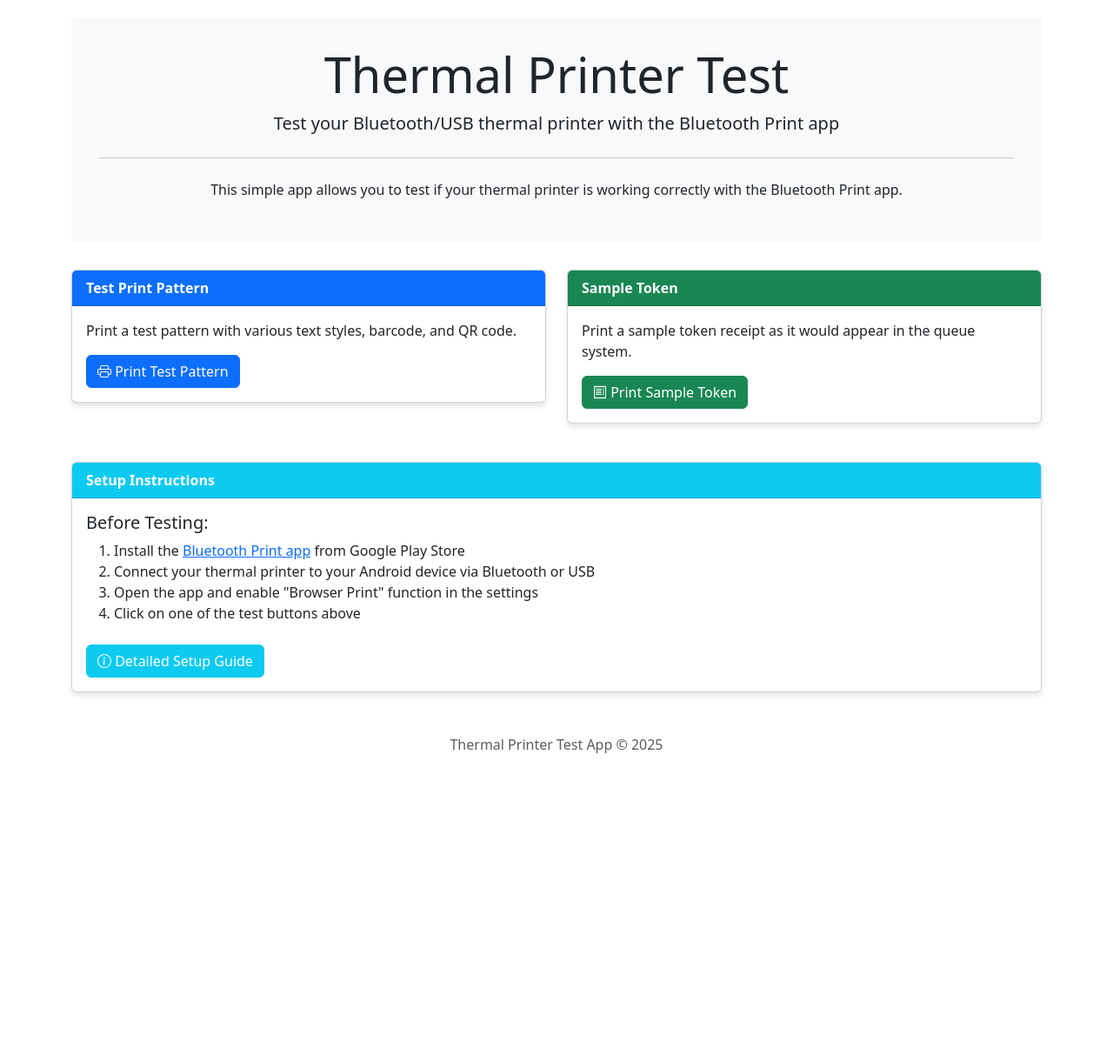
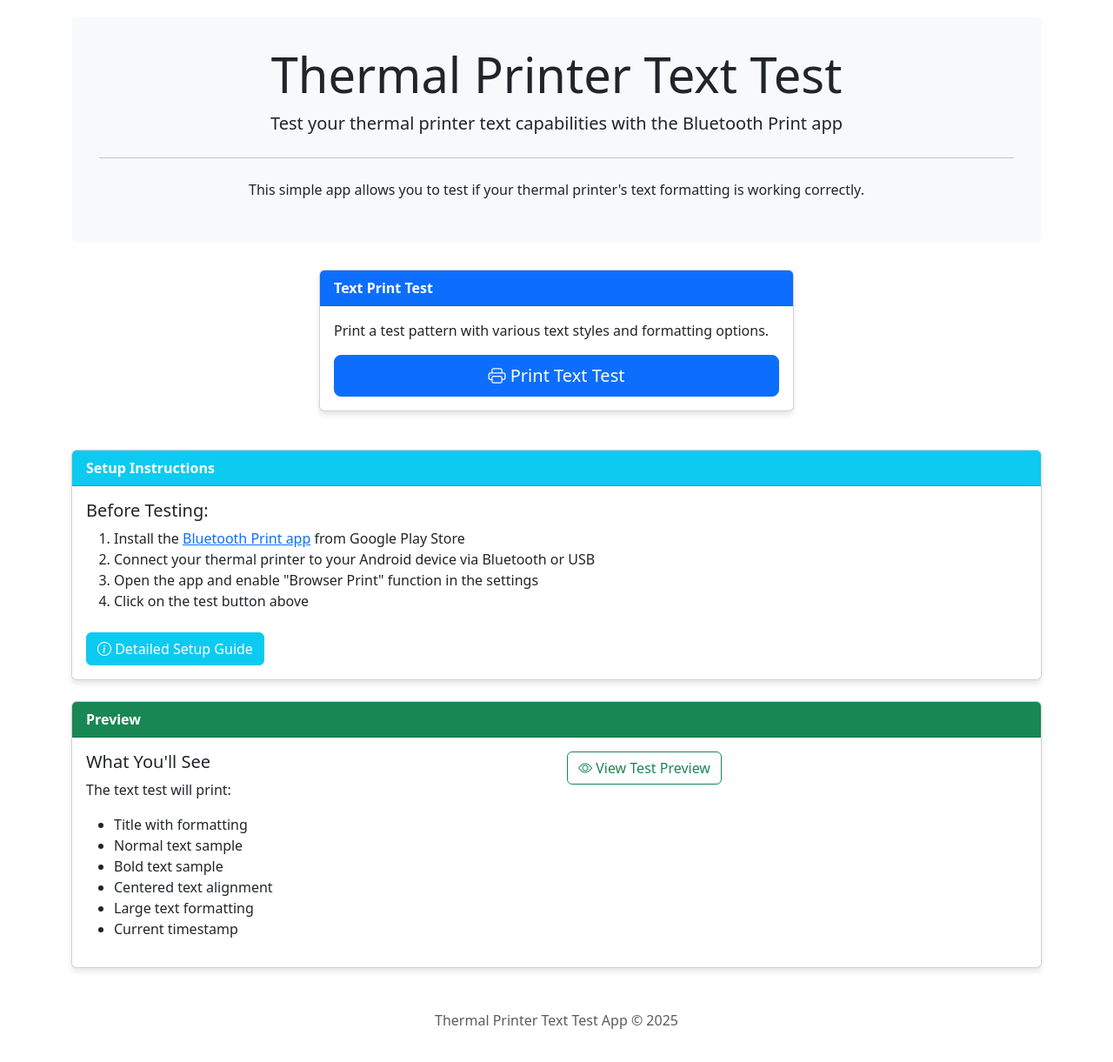
Before and after one commit to amlanacharya/QMS_aeon, a Flask app: page / in a window 1280 px wide. Shown: the whole page at 87% size. Before the commit the page ends 866 px from the top, so only its background shows below. Run offline with Flask 3, Linux system fonts and the light colour scheme.

Commit message:
text_only test

```diff
--- a/app.py
+++ b/app.py
@@ -39,84 +39,12 @@ def print_test_json():
     obj7 = {"type": 0, "content": "-------------------------", "bold": 0, "align": 1, "format": 0}
     a.append(obj7)
 
-    # Barcode (smaller for 58mm paper)
-    obj8 = {"type": 2, "value": "12345678", "width": 80, "height": 40, "align": 1}
+    # Current time
+    current_time = datetime.now().strftime("%Y-%m-%d %H:%M:%S")
+    obj8 = {"type": 0, "content": current_time, "bold": 0, "align": 1, "format": 0}
     a.append(obj8)
 
-    # QR code (smaller for 58mm paper)
-    obj9 = {"type": 3, "value": "Test QR Code", "size": 25, "align": 1}
-    a.append(obj9)
-
-    # Current time
-    current_time = datetime.now().strftime("%Y-%m-%d %H:%M:%S")
-    obj10 = {"type": 0, "content": current_time, "bold": 0, "align": 1, "format": 0}
-    a.append(obj10)
-
     # Convert list to dict with numerical keys as the app requires
-    result = {}
-    for i, obj in enumerate(a):
-        result[str(i)] = obj
-
-    return jsonify(result)
-
-@app.route('/api/print-sample-token')
-def print_sample_token():
-    """API endpoint that returns sample token print data in JSON format"""
-    # Sample token data
-    token_number = "T001"
-    customer_name = "John Doe"
-    visit_reason = "General Inquiry"
-    phone_number = "123-456-7890"
-    formatted_date = datetime.now().strftime('%Y-%m-%d %H:%M')
-
-    # Create array for the JSON data
-    a = []
-
-    # Title - centered
-    obj1 = {"type": 0, "content": "Token Receipt", "bold": 1, "align": 1, "format": 0}
-    a.append(obj1)
-
-    # Empty line
-    obj2 = {"type": 0, "content": " ", "bold": 0, "align": 0, "format": 0}
-    a.append(obj2)
-
-    # Token number - large and centered
-    obj3 = {"type": 0, "content": token_number, "bold": 1, "align": 1, "format": 2}
-    a.append(obj3)
-
-    # Empty line
-    obj4 = {"type": 0, "content": " ", "bold": 0, "align": 0, "format": 0}
-    a.append(obj4)
-
-    # Customer details - left aligned for better readability on narrow paper
-    obj5 = {"type": 0, "content": "Name: " + customer_name, "bold": 0, "align": 0, "format": 0}
-    a.append(obj5)
-
-    obj6 = {"type": 0, "content": "Reason: " + visit_reason, "bold": 0, "align": 0, "format": 0}
-    a.append(obj6)
-
-    obj7 = {"type": 0, "content": "Phone: " + phone_number, "bold": 0, "align": 0, "format": 0}
-    a.append(obj7)
-
-    obj8 = {"type": 0, "content": "Time: " + formatted_date, "bold": 0, "align": 0, "format": 0}
-    a.append(obj8)
-
-    # Divider
-    obj9 = {"type": 0, "content": "-------------------------", "bold": 0, "align": 1, "format": 0}
-    a.append(obj9)
-
-    # Footer - centered
-    obj10 = {"type": 0, "content": "Please wait for your", "bold": 0, "align": 1, "format": 0}
-    a.append(obj10)
-
-    obj11 = {"type": 0, "content": "number to be called", "bold": 0, "align": 1, "format": 0}
-    a.append(obj11)
-
-    # QR code - smaller size for 58mm paper
-    obj12 = {"type": 3, "value": token_number, "size": 25, "align": 1}
-    a.append(obj12)
-
-    # Convert list to dict with numerical keys
     result = {}
     for i, obj in enumerate(a):
         result[str(i)] = obj
--- a/templates/index.html
+++ b/templates/index.html
@@ -3,7 +3,7 @@
 <head>
     <meta charset="UTF-8">
     <meta name="viewport" content="width=device-width, initial-scale=1.0">
-    <title>Thermal Printer Test</title>
+    <title>Thermal Printer Text Test</title>
     <link href="https://cdn.jsdelivr.net/npm/bootstrap@5.3.0-alpha1/dist/css/bootstrap.min.css" rel="stylesheet">
     <link rel="stylesheet" href="https://cdn.jsdelivr.net/npm/bootstrap-icons@1.10.5/font/bootstrap-icons.css">
     <style>
@@ -28,37 +28,25 @@
 <body>
     <div class="container">
         <div class="jumbotron text-center">
-            <h1 class="display-4">Thermal Printer Test</h1>
-            <p class="lead">Test your Bluetooth/USB thermal printer with the Bluetooth Print app</p>
+            <h1 class="display-4">Thermal Printer Text Test</h1>
+            <p class="lead">Test your thermal printer text capabilities with the Bluetooth Print app</p>
             <hr class="my-4">
-            <p>This simple app allows you to test if your thermal printer is working correctly with the Bluetooth Print app.</p>
+            <p>This simple app allows you to test if your thermal printer's text formatting is working correctly.</p>
         </div>
 
-        <div class="row">
+        <div class="row justify-content-center">
             <div class="col-md-6">
                 <div class="card">
                     <div class="card-header bg-primary text-white">
-                        Test Print Pattern
+                        Text Print Test
                     </div>
                     <div class="card-body">
-                        <p>Print a test pattern with various text styles, barcode, and QR code.</p>
-                        <a href="my.bluetoothprint.scheme://{{ request.host_url }}api/print-test" class="btn btn-primary">
-                            <i class="bi bi-printer"></i> Print Test Pattern
-                        </a>
-                    </div>
-                </div>
-            </div>
-
-            <div class="col-md-6">
-                <div class="card">
-                    <div class="card-header bg-success text-white">
-                        Sample Token
-                    </div>
-                    <div class="card-body">
-                        <p>Print a sample token receipt as it would appear in the queue system.</p>
-                        <a href="my.bluetoothprint.scheme://{{ request.host_url }}api/print-sample-token" class="btn btn-success">
-                            <i class="bi bi-receipt"></i> Print Sample Token
-                        </a>
+                        <p>Print a test pattern with various text styles and formatting options.</p>
+                        <div class="d-grid">
+                            <a href="my.bluetoothprint.scheme://{{ request.host_url }}api/print-test" class="btn btn-primary btn-lg">
+                                <i class="bi bi-printer"></i> Print Text Test
+                            </a>
+                        </div>
                     </div>
                 </div>
             </div>
@@ -74,17 +62,44 @@
                     <li>Install the <a href="https://play.google.com/store/apps/details?id=mate.bluetoothprint" target="_blank">Bluetooth Print app</a> from Google Play Store</li>
                     <li>Connect your thermal printer to your Android device via Bluetooth or USB</li>
                     <li>Open the app and enable "Browser Print" function in the settings</li>
-                    <li>Click on one of the test buttons above</li>
+                    <li>Click on the test button above</li>
                 </ol>
                 <a href="{{ url_for('setup_guide') }}" class="btn btn-info text-white mt-2">
                     <i class="bi bi-info-circle"></i> Detailed Setup Guide
                 </a>
             </div>
         </div>
+
+        <div class="card mt-4">
+            <div class="card-header bg-success text-white">
+                Preview
+            </div>
+            <div class="card-body">
+                <div class="row">
+                    <div class="col-md-6">
+                        <h5>What You'll See</h5>
+                        <p>The text test will print:</p>
+                        <ul>
+                            <li>Title with formatting</li>
+                            <li>Normal text sample</li>
+                            <li>Bold text sample</li>
+                            <li>Centered text alignment</li>
+                            <li>Large text formatting</li>
+                            <li>Current timestamp</li>
+                        </ul>
+                    </div>
+                    <div class="col-md-6">
+                        <a href="{{ url_for('print_test_page') }}" class="btn btn-outline-success">
+                            <i class="bi bi-eye"></i> View Test Preview
+                        </a>
+                    </div>
+                </div>
+            </div>
+        </div>
     </div>
 
     <footer class="text-center mt-5">
-        <p class="text-muted">Thermal Printer Test App &copy; 2025</p>
+        <p class="text-muted">Thermal Printer Text Test App &copy; 2025</p>
     </footer>
 
     <script src="https://cdn.jsdelivr.net/npm/bootstrap@5.3.0-alpha1/dist/js/bootstrap.bundle.min.js"></script>
```
Also changed, not shown: templates/print_test.html (+10 -18 lines), templates/setup_guide.html (+16 -16 lines).
